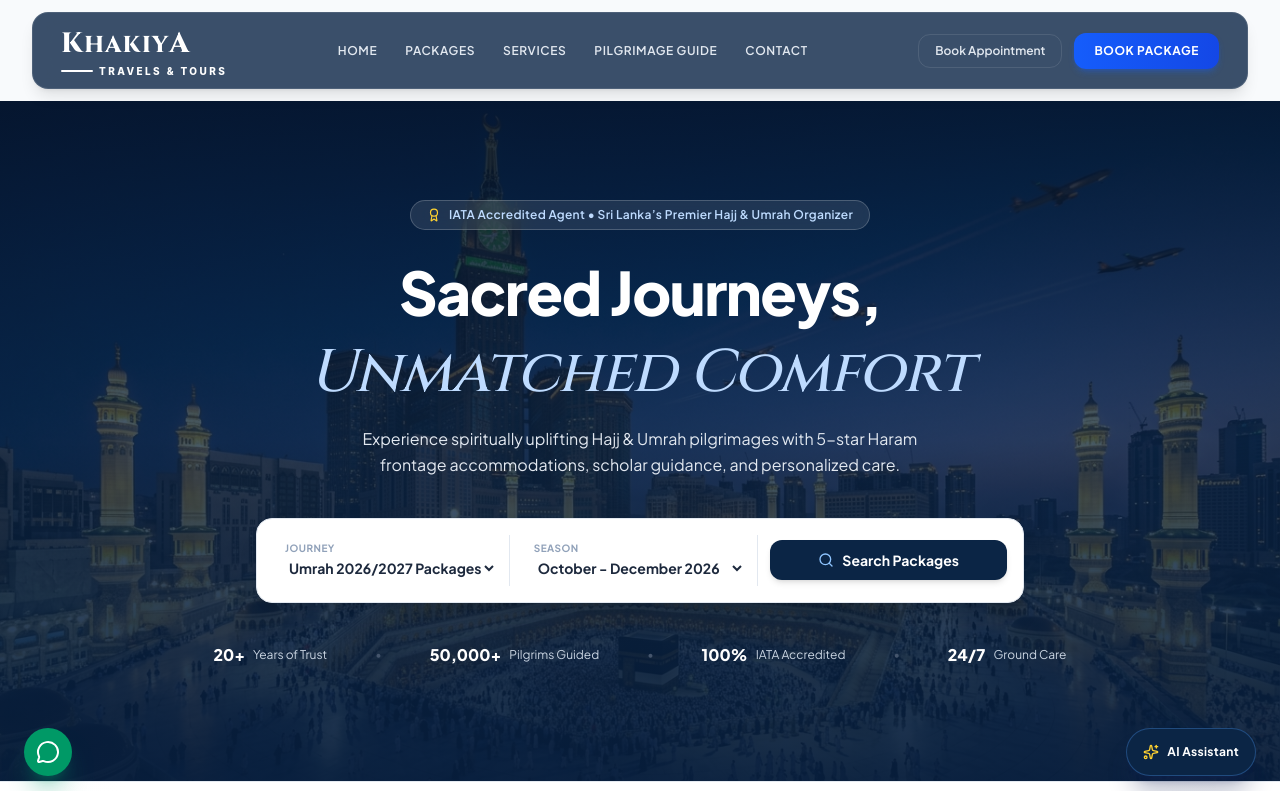
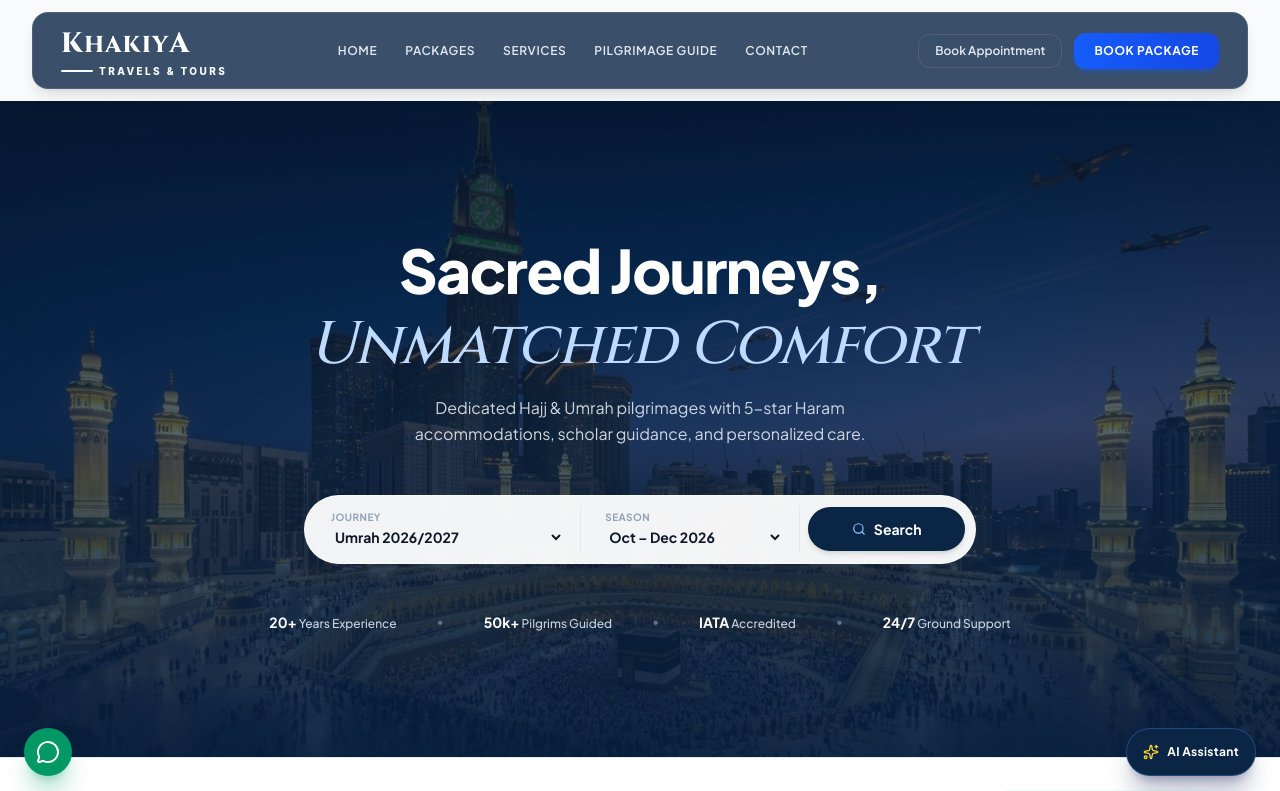
Before and after one commit to Rimy14/Khakiya-Travels, a React (Vite) app: page / in a window 1280 px wide. Shown: the top 791 px of the page. Built offline with nearby package versions, Linux system fonts and the light colour scheme.

Commit message:
Ultra-clean hero redesign: pill search bar, removed redundant badges, and enhanced spaciousness

```diff
--- a/src/components/Hero.jsx
+++ b/src/components/Hero.jsx
@@ -1,10 +1,7 @@
 import React, { useState } from 'react';
-import {
-  Search,
-  Award
-} from 'lucide-react';
+import { Search } from 'lucide-react';
 
-export default function Hero({ onOpenBookingModal, onOpenAppointmentModal, onFilterCategory }) {
+export default function Hero({ onFilterCategory }) {
   const [selectedJourneyType, setSelectedJourneyType] = useState('umrah');
   const [selectedSeason, setSelectedSeason] = useState('October - December 2026');
 
@@ -17,84 +14,76 @@ export default function Hero({ onOpenBookingModal, onOpenAppointmentModal, onFil
   };
 
   return (
-    <section id="hero" className="relative min-h-[85vh] text-white flex flex-col justify-between pt-12 pb-16 overflow-hidden">
+    <section id="hero" className="relative min-h-[82vh] text-white flex flex-col justify-between pt-16 pb-14 overflow-hidden">
 
-      {/* High-Resolution Panoramic Background Image with Clean Cinematic Dark Gradient Overlay */}
+      {/* High-Resolution Panoramic Background Image with Cinematic Dark Gradient */}
       <div className="absolute inset-0 z-0">
         <img
           src={`${import.meta.env.BASE_URL}hero-bg.jpg`}
           alt="Masjid Al-Haram Makkah and Holy Kaaba"
-          className="w-full h-full object-cover object-center"
+          className="w-full h-full object-cover object-center scale-105 transition-transform duration-1000"
         />
-        {/* Soft luxury dark blue gradient overlay to ensure perfect contrast and clean readability */}
-        <div className="absolute inset-0 bg-gradient-to-b from-[#06152b]/90 via-[#0B2545]/75 to-[#071e3d]/95"></div>
+        {/* Luxury dark blue gradient overlay */}
+        <div className="absolute inset-0 bg-gradient-to-b from-[#06152b]/90 via-[#0B2545]/70 to-[#071e3d]/95"></div>
       </div>
 
-      <div className="max-w-6xl mx-auto px-4 sm:px-8 w-full z-10 relative my-auto">
-
-        {/* Sleek Top Pill */}
-        <div className="text-center mb-6">
-          <div className="inline-flex items-center gap-2 px-4 py-1.5 rounded-full bg-white/10 backdrop-blur-md border border-white/20 text-blue-200 text-xs font-semibold tracking-wide">
-            <Award className="w-3.5 h-3.5 text-amber-300" />
-            <span>IATA Accredited Agent • Sri Lanka’s Premier Hajj & Umrah Organizer</span>
-          </div>
-        </div>
+      <div className="max-w-5xl mx-auto px-4 sm:px-8 w-full z-10 relative my-auto">
 
         {/* Hero Title & Subtitle */}
-        <div className="text-center max-w-3xl mx-auto space-y-4">
-          <h1 className="text-3xl sm:text-5xl lg:text-6xl font-extrabold tracking-tight text-white leading-tight">
+        <div className="text-center max-w-2xl mx-auto space-y-4">
+          <h1 className="text-4xl sm:text-6xl font-extrabold tracking-tight text-white leading-[1.15]">
             Sacred Journeys, <br />
             <span className="text-blue-200 font-light italic font-serif">
               Unmatched Comfort
             </span>
           </h1>
 
-          <p className="text-slate-200 text-sm sm:text-base max-w-xl mx-auto font-normal leading-relaxed">
-            Experience spiritually uplifting Hajj & Umrah pilgrimages with 5-star Haram frontage accommodations, scholar guidance, and personalized care.
+          <p className="text-slate-200 text-sm sm:text-base max-w-lg mx-auto font-normal leading-relaxed opacity-90">
+            Dedicated Hajj & Umrah pilgrimages with 5-star Haram accommodations, scholar guidance, and personalized care.
           </p>
         </div>
 
-        {/* Clean, Streamlined Quick Search Bar */}
-        <div className="mt-8 sm:mt-10 max-w-3xl mx-auto">
-          <div className="bg-white rounded-2xl shadow-xl p-3 sm:p-4 border border-slate-200 text-slate-800">
-            <div className="grid grid-cols-1 sm:grid-cols-3 gap-3 items-center">
+        {/* Ultra-Clean Modern Floating Search Pill */}
+        <div className="mt-10 sm:mt-12 max-w-2xl mx-auto">
+          <div className="bg-white/95 backdrop-blur-xl rounded-2xl sm:rounded-full p-2 sm:p-2.5 shadow-2xl border border-white/50 text-slate-800">
+            <div className="grid grid-cols-1 sm:grid-cols-12 gap-2 items-center">
 
               {/* Journey Type */}
-              <div className="px-3 py-1.5 border-b sm:border-b-0 sm:border-r border-slate-200">
+              <div className="sm:col-span-5 px-4 py-2 sm:py-1 border-b sm:border-b-0 sm:border-r border-slate-200">
                 <label className="text-[10px] uppercase font-bold text-slate-400 block tracking-wider">Journey</label>
                 <select
                   value={selectedJourneyType}
                   onChange={(e) => setSelectedJourneyType(e.target.value)}
-                  className="w-full bg-transparent font-bold text-xs sm:text-sm text-slate-800 focus:outline-none cursor-pointer"
+                  className="w-full bg-transparent font-bold text-xs sm:text-sm text-slate-900 focus:outline-none cursor-pointer"
                 >
-                  <option value="umrah">Umrah 2026/2027 Packages</option>
-                  <option value="hajj">Hajj 2026 / 2027 Quota</option>
+                  <option value="umrah">Umrah 2026/2027</option>
+                  <option value="hajj">Hajj 2026/2027</option>
                 </select>
               </div>
 
               {/* Season */}
-              <div className="px-3 py-1.5 border-b sm:border-b-0 sm:border-r border-slate-200">
+              <div className="sm:col-span-4 px-4 py-2 sm:py-1 border-b sm:border-b-0 sm:border-r border-slate-200">
                 <label className="text-[10px] uppercase font-bold text-slate-400 block tracking-wider">Season</label>
                 <select
                   value={selectedSeason}
                   onChange={(e) => setSelectedSeason(e.target.value)}
-                  className="w-full bg-transparent font-bold text-xs sm:text-sm text-slate-800 focus:outline-none cursor-pointer"
+                  className="w-full bg-transparent font-bold text-xs sm:text-sm text-slate-900 focus:outline-none cursor-pointer"
                 >
-                  <option>October - December 2026</option>
-                  <option>January - February 2027</option>
-                  <option>Ramadan 2027 Season</option>
-                  <option>Hajj 2027 Season</option>
+                  <option>Oct – Dec 2026</option>
+                  <option>Jan – Feb 2027</option>
+                  <option>Ramadan 2027</option>
+                  <option>Hajj 2027</option>
                 </select>
               </div>
 
               {/* Action Button */}
-              <div>
+              <div className="sm:col-span-3">
                 <button
                   onClick={handleQuickSearch}
-                  className="w-full py-2.5 px-4 rounded-xl bg-[#0B2545] hover:bg-blue-800 text-white font-bold text-xs sm:text-sm transition-all flex items-center justify-center gap-2 shadow-md"
+                  className="w-full py-2.5 sm:py-3 px-4 rounded-xl sm:rounded-full bg-[#0B2545] hover:bg-blue-800 text-white font-bold text-xs sm:text-sm transition-all flex items-center justify-center gap-2 shadow-md hover:shadow-lg"
                 >
-                  <Search className="w-4 h-4 text-blue-300" />
-                  <span>Search Packages</span>
+                  <Search className="w-3.5 h-3.5 text-blue-300" />
+                  <span>Search</span>
                 </button>
               </div>
 
@@ -102,27 +91,15 @@ export default function Hero({ onOpenBookingModal, onOpenAppointmentModal, onFil
           </div>
         </div>
 
-        {/* Minimal Clean Stats Strip */}
-        <div className="flex flex-wrap items-center justify-center gap-6 sm:gap-12 mt-10 text-xs text-slate-300">
-          <div className="flex items-center gap-2">
-            <span className="font-extrabold text-white text-base">20+</span>
-            <span>Years of Trust</span>
-          </div>
-          <span className="text-slate-600 hidden sm:inline">•</span>
-          <div className="flex items-center gap-2">
-            <span className="font-extrabold text-white text-base">50,000+</span>
-            <span>Pilgrims Guided</span>
-          </div>
-          <span className="text-slate-600 hidden sm:inline">•</span>
-          <div className="flex items-center gap-2">
-            <span className="font-extrabold text-white text-base">100%</span>
-            <span>IATA Accredited</span>
-          </div>
-          <span className="text-slate-600 hidden sm:inline">•</span>
-          <div className="flex items-center gap-2">
-            <span className="font-extrabold text-white text-base">24/7</span>
-            <span>Ground Care</span>
-          </div>
+        {/* Subtle Minimalist Trust Strip */}
+        <div className="flex flex-wrap items-center justify-center gap-6 sm:gap-10 mt-12 text-xs text-slate-300 font-medium">
+          <div><strong className="text-white font-bold text-sm">20+</strong> Years Experience</div>
+          <span className="text-slate-500 hidden sm:inline">•</span>
+          <div><strong className="text-white font-bold text-sm">50k+</strong> Pilgrims Guided</div>
+          <span className="text-slate-500 hidden sm:inline">•</span>
+          <div><strong className="text-white font-bold text-sm">IATA</strong> Accredited</div>
+          <span className="text-slate-500 hidden sm:inline">•</span>
+          <div><strong className="text-white font-bold text-sm">24/7</strong> Ground Support</div>
         </div>
 
       </div>
```
